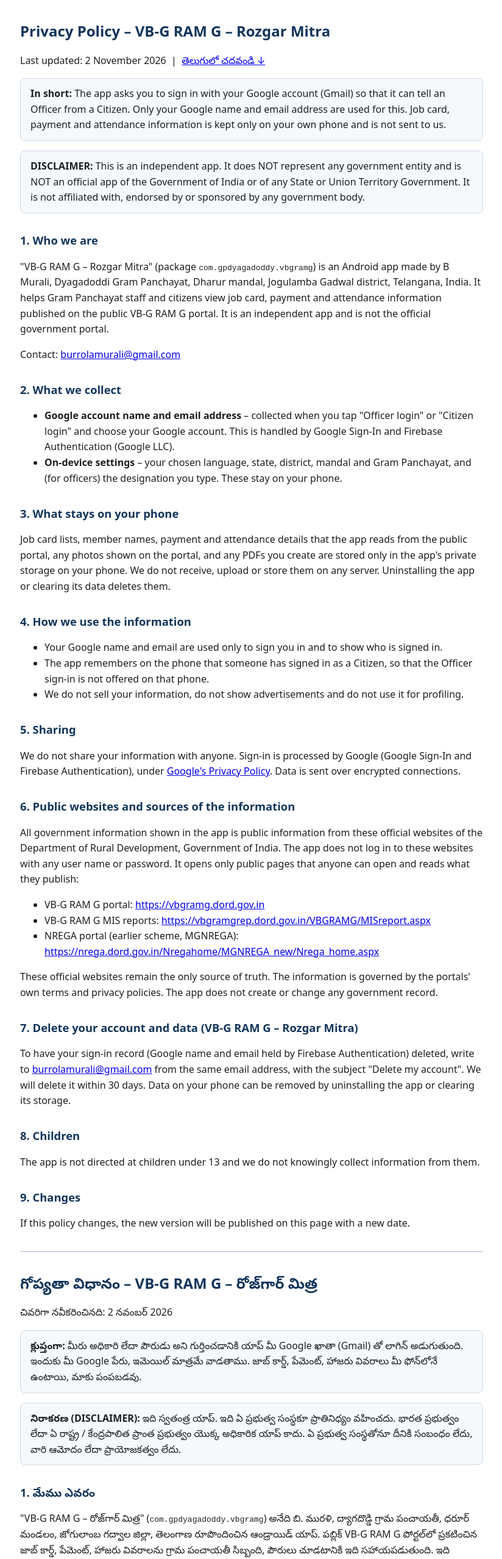
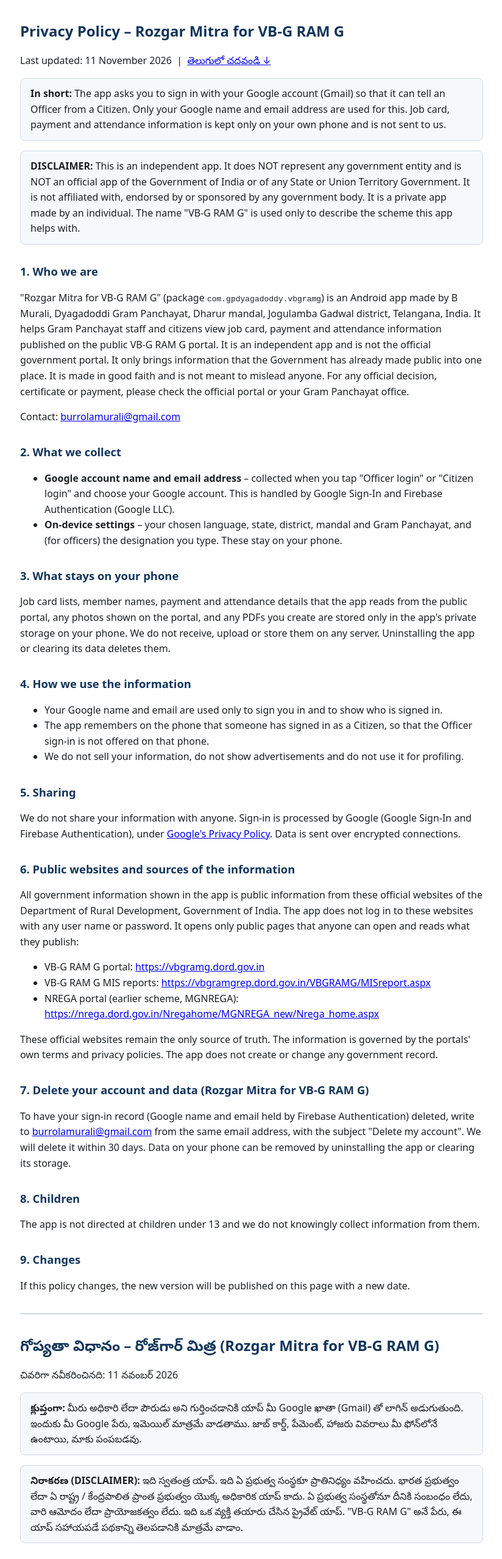
Before and after one commit to burrolamurali-cmd/Vbgramg, a plain HTML site: page privacy.html in a window 1280 px wide. Shown: the top 2556 px of the page at 61% size, without its empty margins (227-1051 px from the left). Drawn offline with Linux system fonts and the light colour scheme.

Commit message:
Update privacy.html

```diff
--- a/privacy.html
+++ b/privacy.html
@@ -3,7 +3,7 @@
 <head>
 <meta charset="utf-8">
 <meta name="viewport" content="width=device-width, initial-scale=1">
-<title>VB-G RAM G – Rozgar Mitra – Privacy Policy</title>
+<title>Rozgar Mitra for VB-G RAM G – Privacy Policy</title>
 <style>
   body{font-family:system-ui,-apple-system,"Segoe UI",Roboto,"Noto Sans Telugu",sans-serif;max-width:760px;margin:0 auto;padding:16px;line-height:1.6;color:#1b1f23;background:#fff}
   h1{font-size:1.5rem;color:#12355B} h2{font-size:1.15rem;color:#12355B;margin-top:1.6em}
@@ -14,17 +14,17 @@
 </head>
 <body>
 
-<h1>Privacy Policy – VB-G RAM G – Rozgar Mitra</h1>
-<p>Last updated: 2 November 2026 &nbsp;|&nbsp; <a href="#te">తెలుగులో చదవండి ↓</a></p>
+<h1>Privacy Policy – Rozgar Mitra for VB-G RAM G</h1>
+<p>Last updated: 11 November 2026 &nbsp;|&nbsp; <a href="#te">తెలుగులో చదవండి ↓</a></p>
 
 <div class="box">
 <b>In short:</b> The app asks you to sign in with your Google account (Gmail) so that it can tell an Officer from a Citizen. Only your Google name and email address are used for this. Job card, payment and attendance information is kept only on your own phone and is not sent to us.
 </div>
 
-<div class="box"><b>DISCLAIMER:</b> This is an independent app. It does NOT represent any government entity and is NOT an official app of the Government of India or of any State or Union Territory Government. It is not affiliated with, endorsed by or sponsored by any government body.</div>
+<div class="box"><b>DISCLAIMER:</b> This is an independent app. It does NOT represent any government entity and is NOT an official app of the Government of India or of any State or Union Territory Government. It is not affiliated with, endorsed by or sponsored by any government body. It is a private app made by an individual. The name "VB-G RAM G" is used only to describe the scheme this app helps with.</div>
 
 <h2>1. Who we are</h2>
-<p>"VB-G RAM G – Rozgar Mitra" (package <code>com.gpdyagadoddy.vbgramg</code>) is an Android app made by B Murali, Dyagadoddi Gram Panchayat, Dharur mandal, Jogulamba Gadwal district, Telangana, India. It helps Gram Panchayat staff and citizens view job card, payment and attendance information published on the public VB-G RAM G portal. It is an independent app and is not the official government portal.</p>
+<p>"Rozgar Mitra for VB-G RAM G" (package <code>com.gpdyagadoddy.vbgramg</code>) is an Android app made by B Murali, Dyagadoddi Gram Panchayat, Dharur mandal, Jogulamba Gadwal district, Telangana, India. It helps Gram Panchayat staff and citizens view job card, payment and attendance information published on the public VB-G RAM G portal. It is an independent app and is not the official government portal. It only brings information that the Government has already made public into one place. It is made in good faith and is not meant to mislead anyone. For any official decision, certificate or payment, please check the official portal or your Gram Panchayat office.</p>
 <p>Contact: <a href="mailto:burrolamurali@gmail.com">burrolamurali@gmail.com</a></p>
 
 <h2>2. What we collect</h2>
@@ -55,7 +55,7 @@
 </ul>
 <p>These official websites remain the only source of truth. The information is governed by the portals' own terms and privacy policies. The app does not create or change any government record.</p>
 
-<h2 id="delete-account">7. Delete your account and data (VB-G RAM G – Rozgar Mitra)</h2>
+<h2 id="delete-account">7. Delete your account and data (Rozgar Mitra for VB-G RAM G)</h2>
 <p>To have your sign-in record (Google name and email held by Firebase Authentication) deleted, write to <a href="mailto:burrolamurali@gmail.com">burrolamurali@gmail.com</a> from the same email address, with the subject "Delete my account". We will delete it within 30 days. Data on your phone can be removed by uninstalling the app or clearing its storage.</p>
 
 <h2>8. Children</h2>
@@ -66,17 +66,17 @@
 
 <hr id="te">
 
-<h1>గోప్యతా విధానం – VB-G RAM G – రోజ్‌గార్ మిత్ర</h1>
-<p>చివరిగా నవీకరించినది: 2 నవంబర్ 2026</p>
+<h1>గోప్యతా విధానం – రోజ్‌గార్ మిత్ర (Rozgar Mitra for VB-G RAM G)</h1>
+<p>చివరిగా నవీకరించినది: 11 నవంబర్ 2026</p>
 
 <div class="box">
 <b>క్లుప్తంగా:</b> మీరు అధికారి లేదా పౌరుడు అని గుర్తించడానికి యాప్ మీ Google ఖాతా (Gmail) తో లాగిన్ అడుగుతుంది. ఇందుకు మీ Google పేరు, ఇమెయిల్ మాత్రమే వాడతాము. జాబ్ కార్డ్, పేమెంట్, హాజరు వివరాలు మీ ఫోన్‌లోనే ఉంటాయి, మాకు పంపబడవు.
 </div>
 
-<div class="box"><b>నిరాకరణ (DISCLAIMER):</b> ఇది స్వతంత్ర యాప్. ఇది ఏ ప్రభుత్వ సంస్థకూ ప్రాతినిధ్యం వహించదు. భారత ప్రభుత్వం లేదా ఏ రాష్ట్ర / కేంద్రపాలిత ప్రాంత ప్రభుత్వం యొక్క అధికారిక యాప్ కాదు. ఏ ప్రభుత్వ సంస్థతోనూ దీనికి సంబంధం లేదు, వారి ఆమోదం లేదా ప్రాయోజకత్వం లేదు.</div>
+<div class="box"><b>నిరాకరణ (DISCLAIMER):</b> ఇది స్వతంత్ర యాప్. ఇది ఏ ప్రభుత్వ సంస్థకూ ప్రాతినిధ్యం వహించదు. భారత ప్రభుత్వం లేదా ఏ రాష్ట్ర / కేంద్రపాలిత ప్రాంత ప్రభుత్వం యొక్క అధికారిక యాప్ కాదు. ఏ ప్రభుత్వ సంస్థతోనూ దీనికి సంబంధం లేదు, వారి ఆమోదం లేదా ప్రాయోజకత్వం లేదు. ఇది ఒక వ్యక్తి తయారు చేసిన ప్రైవేట్ యాప్. "VB-G RAM G" అనే పేరు, ఈ యాప్ సహాయపడే పథకాన్ని తెలపడానికి మాత్రమే వాడాం.</div>
 
 <h2>1. మేము ఎవరం</h2>
-<p>"VB-G RAM G – రోజ్‌గార్ మిత్ర" (<code>com.gpdyagadoddy.vbgramg</code>) అనేది బి. మురళి, ద్యాగదొడ్డి గ్రామ పంచాయతీ, ధరూర్ మండలం, జోగులాంబ గద్వాల జిల్లా, తెలంగాణ రూపొందించిన ఆండ్రాయిడ్ యాప్. పబ్లిక్ VB-G RAM G పోర్టల్‌లో ప్రకటించిన జాబ్ కార్డ్, పేమెంట్, హాజరు వివరాలను గ్రామ పంచాయతీ సిబ్బంది, పౌరులు చూడటానికి ఇది సహాయపడుతుంది. ఇది స్వతంత్ర యాప్, అధికారిక ప్రభుత్వ పోర్టల్ కాదు.</p>
+<p>"రోజ్‌గార్ మిత్ర (Rozgar Mitra for VB-G RAM G)" (<code>com.gpdyagadoddy.vbgramg</code>) అనేది బి. మురళి, ద్యాగదొడ్డి గ్రామ పంచాయతీ, ధరూర్ మండలం, జోగులాంబ గద్వాల జిల్లా, తెలంగాణ రూపొందించిన ఆండ్రాయిడ్ యాప్. పబ్లిక్ VB-G RAM G పోర్టల్‌లో ప్రకటించిన జాబ్ కార్డ్, పేమెంట్, హాజరు వివరాలను గ్రామ పంచాయతీ సిబ్బంది, పౌరులు చూడటానికి ఇది సహాయపడుతుంది. ఇది స్వతంత్ర యాప్, అధికారిక ప్రభుత్వ పోర్టల్ కాదు. ప్రభుత్వం ఇప్పటికే పబ్లిక్ చేసిన సమాచారాన్ని మాత్రమే ఇది ఒకే చోట చూపిస్తుంది. సద్భావనతో తయారు చేశాం, ఎవరినీ తప్పుదోవ పట్టించడానికి కాదు. ఏదైనా అధికారిక నిర్ణయం, ధృవపత్రం లేదా చెల్లింపు కోసం అధికారిక పోర్టల్ లేదా మీ గ్రామ పంచాయతీ కార్యాలయాన్ని చూడండి.</p>
 <p>సంప్రదించండి: <a href="mailto:burrolamurali@gmail.com">burrolamurali@gmail.com</a></p>
 
 <h2>2. మేము సేకరించేవి</h2>
@@ -107,7 +107,7 @@
 </ul>
 <p>ఈ అధికారిక వెబ్‌సైట్లే అసలు ఆధారం. ఆ సమాచారం ఆ పోర్టల్స్ సొంత నిబంధనలు, గోప్యతా విధానాలకు లోబడి ఉంటుంది. యాప్ ఏ ప్రభుత్వ రికార్డునూ సృష్టించదు, మార్చదు.</p>
 
-<h2 id="delete-account-te">7. మీ ఖాతా, డేటా తొలగింపు (VB-G RAM G – రోజ్‌గార్ మిత్ర)</h2>
+<h2 id="delete-account-te">7. మీ ఖాతా, డేటా తొలగింపు (రోజ్‌గార్ మిత్ర – Rozgar Mitra for VB-G RAM G)</h2>
 <p>Firebase Authentication లో ఉన్న మీ లాగిన్ రికార్డు (Google పేరు, ఇమెయిల్) తొలగించాలంటే, అదే ఇమెయిల్ నుంచి <a href="mailto:burrolamurali@gmail.com">burrolamurali@gmail.com</a> కు "Delete my account" అనే విషయంతో రాయండి. 30 రోజుల్లో తొలగిస్తాము. ఫోన్‌లోని డేటాను యాప్ అన్‌ఇన్‌స్టాల్ చేసి లేదా స్టోరేజ్ క్లియర్ చేసి తొలగించవచ్చు.</p>
 
 <h2>8. పిల్లలు</h2>
```
